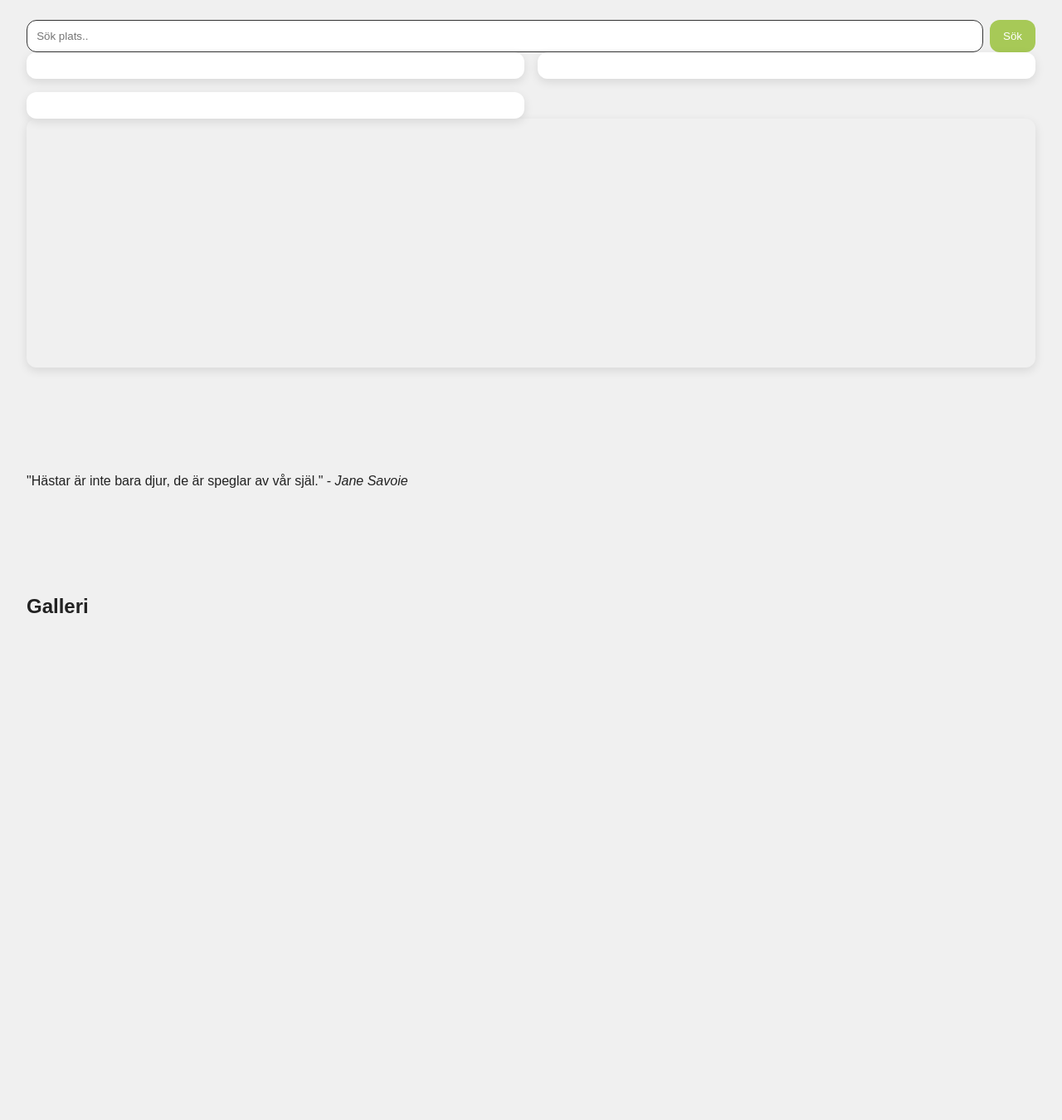
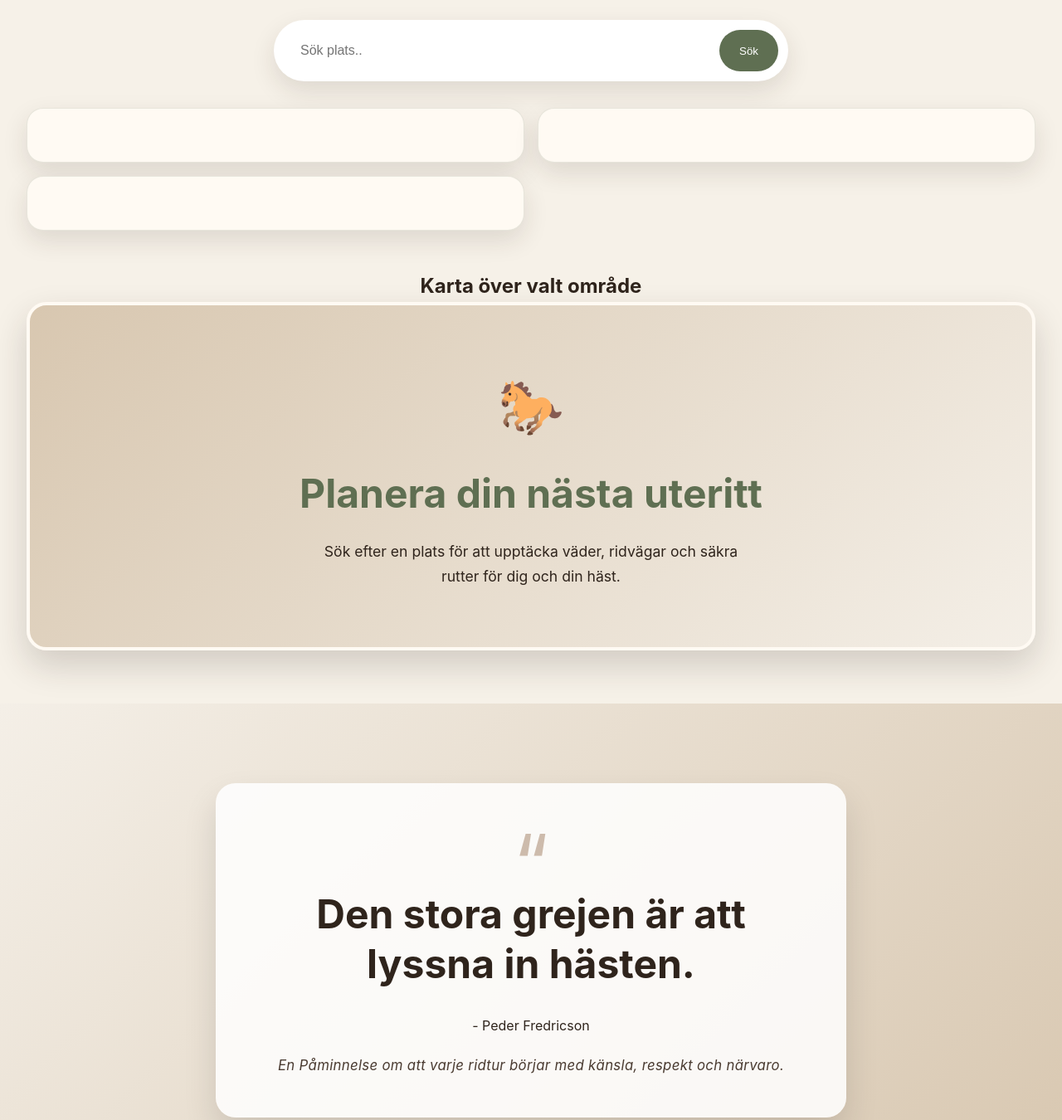
Before and after one commit to emmaagren/frontend.projektuppgift, a website built with Vite: page index.html in a window 1280 px wide. Shown: the part 600-1950 px from the top of the page at 83% size. Before the commit the page ends 1409 px from the top, so only its background shows below. Built offline with nearby package versions, Linux system fonts and the light colour scheme.

Commit message:
Bygger vidare på designen.

```diff
--- a/index.html
+++ b/index.html
@@ -47,13 +47,32 @@
         <div id="routes" class="card"></div>
       </div>
 
-      <div id="map"></div>
+      <h2 class="map-title">Karta över valt område</h2>
+      <div id="map">
+        <div class="map-placeholder">
+          <span class="map-icon">🐎</span>
+          <h2>Planera din nästa uteritt</h2>
+          <p>
+            Sök efter en plats för att upptäcka väder, ridvägar
+            och säkra rutter för dig och din häst.
+          </p>
+        </div>
+      </div>
     </section>
 
     <section id="quote" class="quote-section">
+      <div class="quote-card">
+        <span class="quote-mark">“</span>
+
       <blockquote>
-        "Hästar är inte bara djur, de är speglar av vår själ." - <cite>Jane Savoie</cite>
+        Den stora grejen är att lyssna in hästen.
       </blockquote>
+
+      <p class="quote-auther">- Peder Fredricson</p>
+      <p class="quote-text">
+        En Påminnelse om att varje ridtur börjar med känsla, respekt och närvaro.
+      </p>
+      </div>
     </section>
 
     <section id="gallery" class="gallery-section">
--- a/src/styles/base/_base.scss
+++ b/src/styles/base/_base.scss
@@ -7,10 +7,10 @@
 }
 
 body {
-    font-family: Arial, sans-serif;
+    font-family: "Inter", Arial, sans-serif;
     background: $bg-color;
     color: $text-color;
-    margin: 0;
+    line-height: 1.6;
 }
 
 .hero {
@@ -78,7 +78,7 @@ body {
     }
 }
 
-.search-section, .rides-section, .quote-section, .gallery-section {
+.search-section, .rides-section, .gallery-section {
     padding: 4rem 2rem;
 }
 
@@ -98,3 +98,72 @@ body {
     margin: auto;
     padding: 1rem;
 }
+
+.quote-section {
+    padding: 6rem 2rem;
+    background: linear-gradient(135deg, #f4efe7, #d8c7b0);
+    display: flex;
+    justify-content: center;
+    align-items: center;
+}
+
+.quote-card {
+    width: 100%;
+    max-width: 760px;
+    margin: 0 auto;
+    position: relative;
+    background: rgba(255, 255, 255, 0.85);
+    padding: 3rem 2.5rem;
+    border-radius: 24px;
+    text-align: center;
+    box-shadow: 0 20px 40px rgba(0, 0, 0, 0.12);
+    animation: fadeUp 0.8s ease;
+}
+
+.quote-mark {
+    font-size: 6rem;
+    line-height: 1;
+    color: #8b5e3c;
+    opacity: 0.4;
+    display: block;
+    margin-bottom: -1rem;
+}
+
+.quote-card blockquote {
+    font-size: clamp(1.7rem, 4vw, 3rem);
+    line-height: 1.25;
+    font-weight: 700;
+    color: #2f241c;
+    margin: 0 0 2rem 0;
+}
+
+.quote-author {
+    margin: 0;
+    font-weight: 700;
+    color: #8b5e3c;
+    letter-spacing: 1px;
+    text-transform: uppercase;
+}
+
+.quote-text {
+    margin: 1.2rem auto 0;
+    max-width: 650px;
+    text-align: center;
+    line-height: 1.8;
+    color: #4a3b31;
+    font-size: 1.05rem;
+    font-style: italic;
+    letter-spacing: 0.3px;
+}
+
+@keyframes fadeUp {
+    from {
+        opacity: 0;
+        transform: translateY(24px);
+    }
+
+    to {
+        opacity: 1;
+        transform: translateY(0);
+    }
+}
--- a/src/styles/base/_variables.scss
+++ b/src/styles/base/_variables.scss
@@ -1,16 +1,15 @@
-$primary: #6a994e;
-$secondary: #a7c957;
-$primary-color: #6a994e;
-$secondary-color: #a7c957;
-$text-color: #222;
-$bg-color: #f0f0f0;
-$hero-bg: url('/public/images/hero_.webp') center/cover no-repeat;
-$accent: #27ae60;
+$bg-color: #f6f1e8;
+$text-color: #2f241c;
 
-$bg: #f5f7fa;
-$text: #333;
+$primary: #5f6f52;
+$secondary: #b8794f;
+$accent: #d8a85f;
 
-$radius: 12px;
-$shadow: 0 4px 12px rgba(0,0,0,0.1);
+$card-bg: #fffaf3;
+$hero-bg: linear-gradient(
+    rgba(30, 24, 18, 0.55),
+    rgba(30, 24, 18, 0.55)
+),
+url('/public/images/hero_.webp') center/cover no-repeat;
 
 $transition: all 0.3s ease;
--- a/src/styles/components/_card.scss
+++ b/src/styles/components/_card.scss
@@ -1,11 +1,11 @@
 @use "../base/variables" as *;
 
 .card {
-    background: white;
-    padding: 1rem;
-    border-radius: $radius;
-    box-shadow: $shadow;
-    transition: $transition;
+    background: $card-bg;
+    padding: 2rem;
+    border-radius: 20px;
+    box-shadow: 0 12px 30px rgba(47, 36, 28, 0.12);
+    border: 1px solid rgba(95, 111, 82, 0.15);
 
     h2 {
         margin-bottom: 0.5rem;
@@ -17,7 +17,7 @@
 }
 
 /* Animation */
-.fade-in {
+.fade-In {
     animation: fadeIn 0.5s ease-in;
 }
 
--- a/src/styles/components/_form.scss
+++ b/src/styles/components/_form.scss
@@ -1,27 +1,48 @@
 @use "../base/variables" as *;
 
 form{
+    max-width: 620px;
+    margin: 0 auto 2rem;
     display: flex;
-    gap: 0.5rem;
+    gap: 0.75rem;
+    background: white;
+    padding: 0.75rem;
+    border-radius: 999px;
+    box-shadow: 0 12px 30px rgba(47, 36, 28, 0.12);
 
     input {
         flex: 1;
-        padding: 0.7rem;
-        border-radius: $radius;
-        border: 1px solid #333;
+        border: none;
+        padding: 1rem 1.25rem;
+        font-size: 1rem;
+        outline: none;
+        background: transparent;
+
     }
 
     button {
-        padding: 0.7rem 1rem;
+        padding: 1rem 1.5rem;
         border: none;
-        background: $secondary;
+        background: $primary;
         color: white;
-        border-radius: $radius;
+        border-radius: 999px;
         cursor: pointer;
         transition: $transition;
 
         &:hover {
-            background: darken($secondary, 10%);
+            background: $secondary;
+            transform: translateY(-2px);
         }
     }
 }
+
+@media (max-width: 600px) {
+    form {
+        flex-direction: column;
+        border-radius: 24px;
+
+        button {
+            width: 100%;
+        }
+    }
+}
--- a/src/styles/components/_map.scss
+++ b/src/styles/components/_map.scss
@@ -1,9 +1,76 @@
 @use "../base/variables" as *;
+
+.map-wrapper {
+    width: 100%;
+    max-width: 1000px;
+    margin: 2.5rem auto 0;
+}
 
 #map {
     width: 100%;
-    height: 300px;
-    border-radius: $radius;
+    height: 420px;
+    border-radius: 24px;
     overflow: hidden;
-    box-shadow: $shadow;
+    box-shadow: 0 18px 40px rgba(47, 36, 28, 0.18);
+    border: 4px solid #fffaf3;
+    background: linear-gradient(135deg, #d8c7b0, #f4efe7);
+    position: relative;
 }
+
+.map-placeholder {
+    position: absolute;
+    inset: 0;
+    z-index: 1;
+    display: flex;
+    flex-direction: column;
+    justify-content: center;
+    align-items: center;
+    text-align: center;
+    padding: 2rem;
+    color: #2f241c;
+}
+.map-placeholder h2 {
+    font-size: clamp(2rem, 4vw, 3rem);
+    margin-bottom: 1rem;
+    color: #5f6f52;
+}
+
+.map-placeholder p {
+    max-width: 500px;
+    line-height: 1.7;
+    font-size: 1.1rem;
+}
+
+.map-icon {
+    font-size: 4rem;
+    margin-bottom: 1rem;
+}
+
+.map-title {
+    text-align: center;
+    margin-top: 3rem;
+    color: $text-color;
+}
+
+/* Leaflet-kontroller */
+.leaflet-control-zoom {
+    border: none !important;
+    box-shadow: 0 8px 20px rgba(47, 36, 28, 0.18) !important;
+}
+
+.leaflet-control-zoom a {
+    background: #fffaf3 !important;
+    color: $text-color !important;
+    border: none !important;
+    font-weight: 700;
+}
+
+.leaflet-control-zoom a:hover {
+    background: $primary !important;
+    color: white !important;
+}
+
+.leaflet-popup-content {
+    font-family: Arial, sans-serif;
+    color: $text-color;
+}
--- a/src/styles/layout/_layout.scss
+++ b/src/styles/layout/_layout.scss
@@ -10,12 +10,13 @@
     gap: 1rem;
 }
 
+
 /* Responsiv */
 @media (max-width: 768px) {
     .results {
         grid-template-columns: 1fr;
     }
-    .nav-links {
+    .hero .navbar .nav-links {
         position: absolute;
         top: 70px;
         right: 0;
@@ -37,12 +38,12 @@
         transition: all 0.3s ease;
     }
 
-    .nav-links.active {
+    .hero .navbar .nav-links.active {
         display: flex;
         opacity: 1;
         transform: translateY(0);
     }
-    .hamburger {
+    .hero .navbar .hamburger {
         display: block;
     }
 }
```
